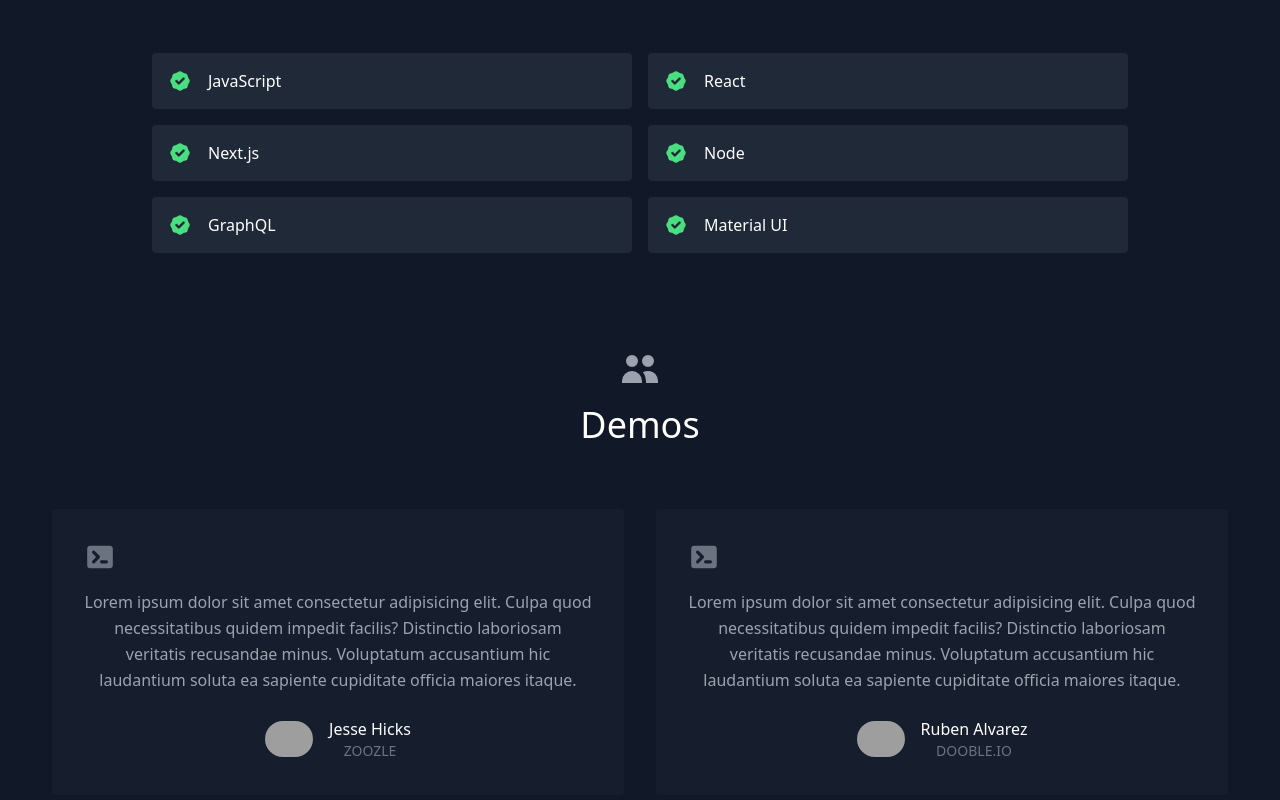
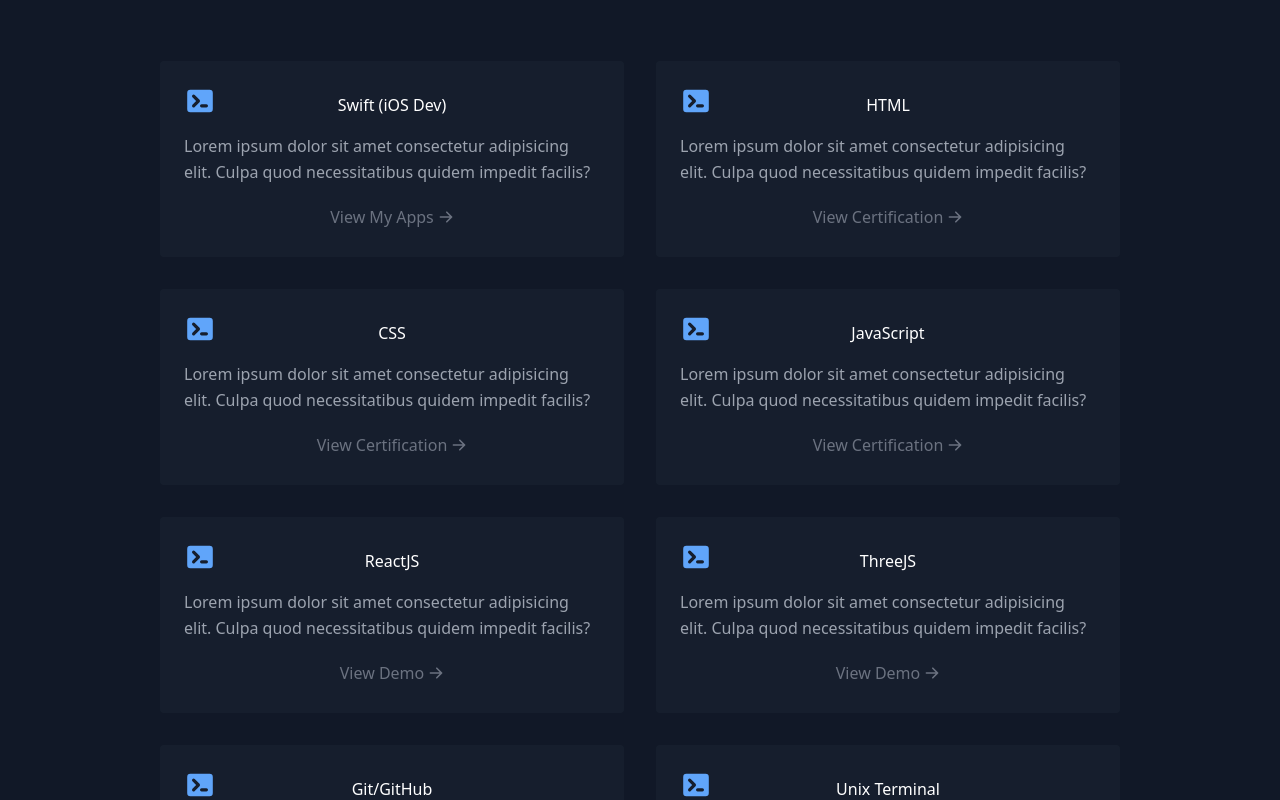
Before and after one commit to Cloudinnovates/gavinshr.com, a React (Create React App) app: page / in a window 1280 px wide. Shown: the part 780-1580 px from the top of the page. Built offline with nearby package versions, Linux system fonts and the light colour scheme; grey boxes are pictures that could not be loaded.

Commit message:
Redesigned skills section

```diff
--- a/src/components/Contact.js
+++ b/src/components/Contact.js
@@ -45,8 +45,8 @@
                 ADDRESS
               </h2>
               <p className="mt-1">
-                97 Warren St. <br />
-                New York, NY 10007
+                xxxxxxxx <br />
+                xxxxxxxx
               </p>
             </div>
             <div className="lg:w-1/2 px-6 mt-4 lg:mt-0">
@@ -54,12 +54,12 @@
                 EMAIL
               </h2>
               <a className="text-indigo-400 leading-relaxed">
-                reedbarger@email.com
+                email
               </a>
               <h2 className="title-font font-semibold text-white tracking-widest text-xs mt-4">
                 PHONE
               </h2>
-              <p className="leading-relaxed">123-456-7890</p>
+              <p className="leading-relaxed">xxx-xxx-xxxx</p>
             </div>
           </div>
         </div>
--- a/src/components/Skills.js
+++ b/src/components/Skills.js
@@ -1,4 +1,4 @@
-import { BadgeCheckIcon, CodeIcon } from "@heroicons/react/solid";
+import { TerminalIcon, CodeIcon, ArrowRightIcon } from "@heroicons/react/solid";
 import React from "react";
 import { skills } from "../data";
 
@@ -19,12 +19,33 @@
         </div>
         <div className="flex flex-wrap lg:w-4/5 sm:mx-auto sm:mb-2 -mx-2">
           {skills.map((skill) => (
-            <div key={skill} className="p-2 sm:w-1/2 w-full">
-              <div className="bg-gray-800 rounded flex p-4 h-full items-center">
-                <BadgeCheckIcon className="text-green-400 w-6 h-6 flex-shrink-0 mr-4" />
-                <span className="title-font font-medium text-white">
-                  {skill}
+            <div key={skill.skill} className="p-4 md:w-1/2 w-full">
+              <div className="h-full bg-gray-800 bg-opacity-40 p-6 rounded">
+
+                <span>
+                  <TerminalIcon className="absolute block w-8 text-blue-400" />
+                  <span className="flex items-center justify-center mb-4">
+                    <span className="pt-2 title-font font-medium text-white">
+                      {skill.skill}
+                    </span>
+                  </span>
                 </span>
+
+                <span>
+                  {
+                    skill.moreInfo == null ? <br/> :
+                    <p className="leading-relaxed mb-4">{skill.moreInfo}</p>
+                  }
+                </span>
+                <span className="container mx-auto flex flex-col items-center">
+                  <span className="text-gray-500">
+                    {
+                      skill.url == null ? "" :
+                      <a className="inline-flex items-center border-0 py-1 px-3 focus:outline-none hover:bg-gray-700 rounded text-base mt-4 md:mt-0" href={skill.url}>{skill.urlName}<ArrowRightIcon className="w-4 h-4 ml-1" /></a>
+                    }
+                  </span>
+                </span>
+
               </div>
             </div>
           ))}
--- a/src/components/ThreeJS/ThreeJS.js
+++ b/src/components/ThreeJS/ThreeJS.js
@@ -36,10 +36,15 @@
         <div>
           <div className="container px-5 pt-10 pb-0 mx-auto">
             <div className="text-center mb-20">
-              <CubeIcon className="mx-auto inline-block w-10 mb-0" />
+              <CubeIcon className="mx-auto inline-block w-10 mb-4" />
               <h1 className="sm:text-4xl text-3xl font-medium title-font text-white mb-4">
                 ThreeJS Experiments
               </h1>
+              <p className="text-base leading-relaxed xl:w-2/4 lg:w-3/4 mx-auto">
+                Lorem ipsum dolor sit amet consectetur, adipisicing elit. Nisi sit
+                ipsa delectus eum quo voluptas aspernatur accusantium distinctio
+                possimus est.
+              </p>
             </div>
           </div>
           <div className="container mx-auto flex px-10 pt-0 pb-20 md:flex-row flex-col items-center">
--- a/src/data.js
+++ b/src/data.js
@@ -1,38 +1,3 @@
-export const projects = [
-  {
-    title: "React Reserve",
-    subtitle: "MERN Stack",
-    description:
-      "Lorem ipsum dolor sit amet consectetur adipisicing elit. Praesentium dolore rerum laborum iure enim sint nemo omnis voluptate exercitationem eius?",
-    image: "./project-1.gif",
-    link: "https://reactbootcamp.com",
-  },
-  {
-    title: "React Tracks",
-    subtitle: "React and Python",
-    description:
-      "Lorem ipsum dolor sit amet consectetur adipisicing elit. Praesentium dolore rerum laborum iure enim sint nemo omnis voluptate exercitationem eius?",
-    image: "./project-2.gif",
-    link: "https://reactbootcamp.com",
-  },
-  {
-    title: "DevChat",
-    subtitle: "React and Firebase",
-    description:
-      "Lorem ipsum dolor sit amet consectetur adipisicing elit. Praesentium dolore rerum laborum iure enim sint nemo omnis voluptate exercitationem eius?",
-    image: "./project-3.gif",
-    link: "https://reactbootcamp.com",
-  },
-  {
-    title: "Epic Todo App",
-    subtitle: "React Hooks",
-    description:
-      "Lorem ipsum dolor sit amet consectetur adipisicing elit. Praesentium dolore rerum laborum iure enim sint nemo omnis voluptate exercitationem eius?",
-    image: "./project-4.gif",
-    link: "https://reactbootcamp.com",
-  },
-];
-
 export const testimonials = [
   {
     quote:
@@ -51,10 +16,52 @@
 ];
 
 export const skills = [
-  "JavaScript",
-  "React",
-  "Next.js",
-  "Node",
-  "GraphQL",
-  "Material UI",
+  {
+    skill: "Swift (iOS Dev)",
+    url: "https://apps.apple.com/us/developer/gavin-shrader/id1319656496",
+    urlName: "View My Apps",
+    moreInfo: "Lorem ipsum dolor sit amet consectetur adipisicing elit. Culpa quod necessitatibus quidem impedit facilis?",
+  },
+  {
+    skill: "HTML",
+    url: "#",
+    urlName: "View Certification",
+    moreInfo: "Lorem ipsum dolor sit amet consectetur adipisicing elit. Culpa quod necessitatibus quidem impedit facilis?",
+  },
+  {
+    skill: "CSS",
+    url: "#",
+    urlName: "View Certification",
+    moreInfo: "Lorem ipsum dolor sit amet consectetur adipisicing elit. Culpa quod necessitatibus quidem impedit facilis?",
+  },
+  {
+    skill: "JavaScript",
+    url: "#",
+    urlName: "View Certification",
+    moreInfo: "Lorem ipsum dolor sit amet consectetur adipisicing elit. Culpa quod necessitatibus quidem impedit facilis?",
+  },
+  {
+    skill: "ReactJS",
+    url: "#",
+    urlName: "View Demo",
+    moreInfo: "Lorem ipsum dolor sit amet consectetur adipisicing elit. Culpa quod necessitatibus quidem impedit facilis?",
+  },
+  {
+    skill: "ThreeJS",
+    url: "#",
+    urlName: "View Demo",
+    moreInfo: "Lorem ipsum dolor sit amet consectetur adipisicing elit. Culpa quod necessitatibus quidem impedit facilis?",
+  },
+  {
+    skill: "Git/GitHub",
+    url: null,
+    urlName: null,
+    moreInfo: "Lorem ipsum dolor sit amet consectetur adipisicing elit. Culpa quod necessitatibus quidem impedit facilis?",
+  },
+  {
+    skill: "Unix Terminal",
+    url: null,
+    urlName: null,
+    moreInfo: "Lorem ipsum dolor sit amet consectetur adipisicing elit. Culpa quod necessitatibus quidem impedit facilis?",
+  },
 ];
```
Also changed, not shown: 18 other files (tests, documents, lock files or other folders).
